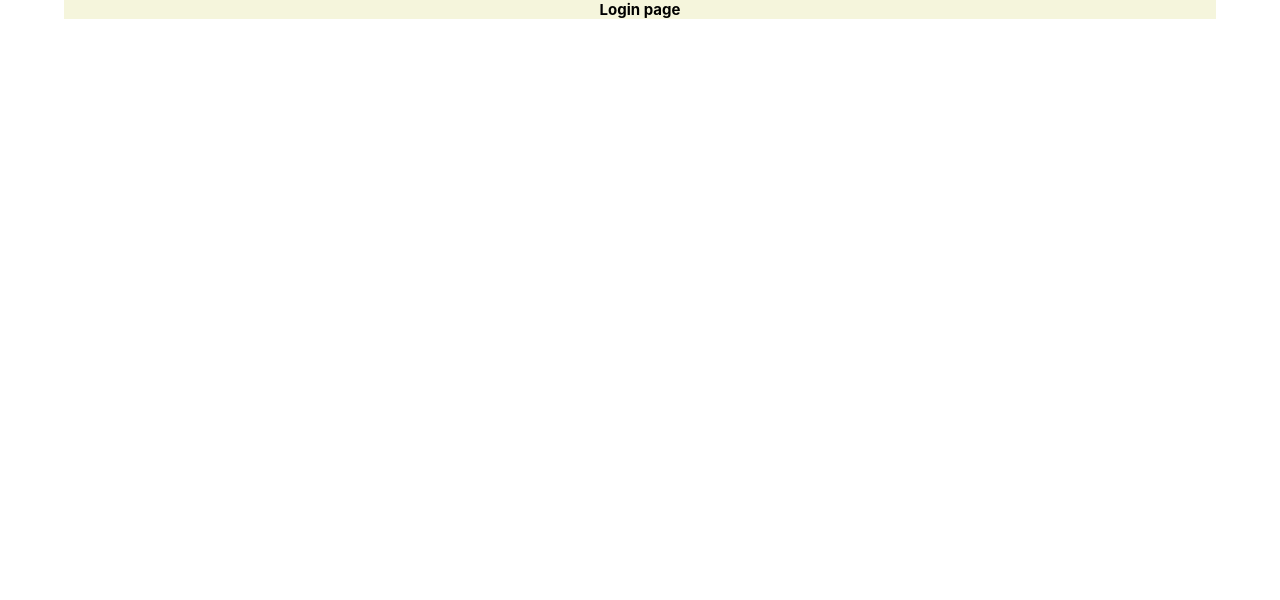
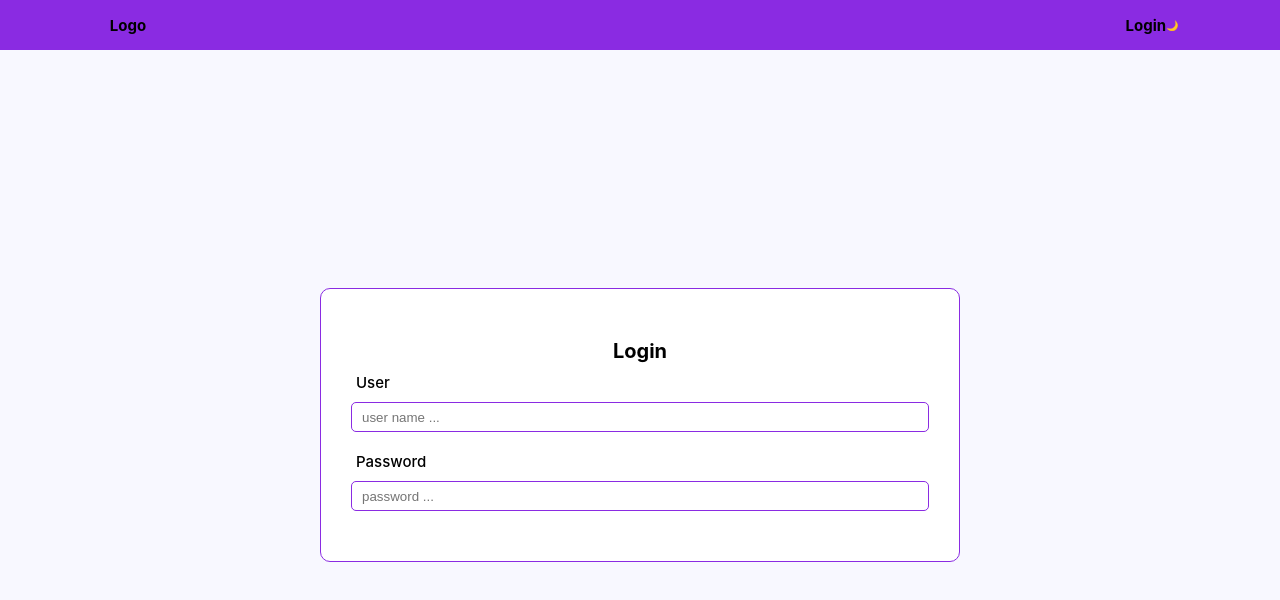
Before and after one commit to Radgus/login_and_upload_image, a React (Create React App) app: page /login in a window 1280 px wide. Shown: the top 600 px of the page. Built offline with nearby package versions, Linux system fonts and the light colour scheme.

Commit message:
login added

```diff
--- a/package.json
+++ b/package.json
@@ -8,6 +8,7 @@
     "@testing-library/user-event": "^13.5.0",
     "react": "^18.2.0",
     "react-dom": "^18.2.0",
+    "react-hook-form": "^7.32.2",
     "react-router-dom": "^6.3.0",
     "react-scripts": "5.0.1",
     "styled-components": "^5.3.5",
--- /dev/null
+++ b/src/components/Header/index.jsx
@@ -0,0 +1,42 @@
+import React from 'react';
+import styled from 'styled-components';
+import { Link } from 'react-router-dom';
+import colors from '../../utils/colors';
+
+
+const Container = styled.div`
+  min-height: 5rem;
+  display: flex;
+  justify-content: space-between;
+  background-color: ${colors.Primary_Background};
+  .container__lateral {
+    width: 20%;
+    padding: 0.5rem;
+    display: flex;
+    align-items: center;
+    justify-content: center;
+    cursor: pointer;
+  }
+  a {
+    text-decoration: none;
+    color: black;
+  }
+
+`;
+
+
+const Header = () => {
+
+  return(
+    <Container>
+      <Link to = '/'  className='container__lateral'>
+        <h2>Logo</h2>
+      </Link>
+      <Link to = '/login' className='container__lateral'>
+        <h2>Login</h2> 🌙
+      </Link>
+    </Container>
+  )
+}
+
+export default Header;
--- a/src/components/Layout.jsx
+++ b/src/components/Layout/index.jsx
@@ -1,16 +1,17 @@
 import React from "react";
 import styled from "styled-components";
+import Header from '../Header';
 
 const Container = styled.div`
-  margin: 0 5%;
-  background-color: beige;
   display: flex;
-  justify-content: center;
+  flex-direction: column;
+  height: inherit;
 `
 
 const Layout = ({ children }) => {
   return (
     <Container>
+      <Header/>
       { children }
     </Container>
   )
--- a/src/index.css
+++ b/src/index.css
@@ -21,3 +21,7 @@ code {
 html {
   font-size: 62.5%;
 }
+
+#root {
+  height: 100vh;
+}
--- /dev/null
+++ b/src/pages/Login/components/InputText.jsx
@@ -0,0 +1,29 @@
+import React from 'react';
+import styled from 'styled-components';
+import colors from '../../../utils/colors';
+
+
+const Input = styled.input`
+  outline: none;
+  border: 0.1rem solid ${colors.Primary_Background};
+  height: 3rem;
+  border-radius: 0.5rem;
+  padding: 0 1rem;
+  width: 100%;
+  &:focus{
+    box-shadow: 0px 0px 5px ${colors.Primary_Background};
+  }
+`;
+
+const InputText = ({...props}) => {
+
+  return (
+    <Input
+      type={props.type}
+      name={props.name}
+      placeholder={props.placeholder}
+    />
+  );
+};
+
+export default InputText;
--- /dev/null
+++ b/src/pages/Login/components/Label.jsx
@@ -0,0 +1,26 @@
+import React from 'react';
+import styled from 'styled-components';
+
+
+const Container = styled.div`
+  margin-bottom: 1rem;
+`;
+
+const LabelArea = styled.label`
+  padding-left: 0.5rem;
+  font-size: 1.5rem;
+  font-weight: 500;
+`;
+
+const Label = ({children, ...props}) => {
+
+  return (
+    <Container>
+      <LabelArea for={props.name}>
+        {children}
+      </LabelArea>
+    </Container>
+  );
+};
+
+export default Label;
--- /dev/null
+++ b/src/pages/Login/components/LoginArea.jsx
@@ -0,0 +1,30 @@
+import React from 'react';
+import styled from 'styled-components';
+import colors from '../../../utils/colors';
+
+
+const LoginAreaContainer = styled.div`
+  border: 0.1rem solid ${colors.Primary_Background};
+  border-radius: 1rem;
+  width: 50%;
+  /* height: 50%; */
+  padding: 5rem 3rem;
+  background-color: white;
+  > * {
+   margin-top : 1rem;
+  }
+  > *:first-child {
+    margin-top: 0px;
+  }
+`;
+
+const LoginArea = ({children}) => {
+
+  return (
+    <LoginAreaContainer>
+      {children}
+    </LoginAreaContainer>
+  );
+};
+
+export default LoginArea;
--- a/src/pages/Login/index.jsx
+++ b/src/pages/Login/index.jsx
@@ -1,20 +1,53 @@
-import React from "react";
-import styled from "styled-components";
+import React from 'react';
+import styled from 'styled-components';
+import { useForm } from 'react-hook-form';
+import LoginArea from './components/LoginArea';
+import InputText from './components/InputText';
+import Label from './components/Label';
+import { TitleH1 } from '../styles/Titles';
+import { Space } from '../styles/mix';
+
 
 const Container = styled.div`
-  margin: 0 5%;
-  background-color: beige;
   display: flex;
+  flex: 1 0 auto;
+  background-color: ghostwhite;
   justify-content: center;
-`
+  align-items: center;
+`;
+
+
+
+LoginArea.Label = Label;
+LoginArea.InputText = InputText;
 
 const Login = () => {
-  return (
+  const { register, handleSubmit,  formState: { errors } } = useForm();
+  const onSubmit = data => console.log(data);
+  console.log('form errors', errors);
+
+  return(
     <Container>
-      <h2>Login page</h2>
+      <LoginArea>
+        <TitleH1>Login</TitleH1>
+        <form id='myform' onSubmit={handleSubmit(onSubmit)}>
+          <LoginArea.Label name='user'>User</LoginArea.Label>
+          <LoginArea.InputText
+            type='text'
+            name='user'
+            placeholder='user name ...'
+          />
+          <Space />
+          <LoginArea.Label name='user'>Password</LoginArea.Label>
+          <LoginArea.InputText
+            type='password'
+            name='passeord'
+            placeholder='password ...'
+          />
+        </form>
+      </LoginArea>
     </Container>
   )
-
 }
 
 export default Login;
--- /dev/null
+++ b/src/pages/styles/Titles/index.jsx
@@ -0,0 +1,6 @@
+import styled from 'styled-components';
+
+
+export const TitleH1 = styled.h1`
+  text-align: center;
+`;
--- /dev/null
+++ b/src/pages/styles/mix/index.jsx
@@ -0,0 +1,6 @@
+import styled from 'styled-components';
+
+
+export const Space = styled.div`
+  height: 2rem;
+`;
--- /dev/null
+++ b/src/utils/colors.js
@@ -0,0 +1,5 @@
+const colors = {
+  Primary_Background: 'blueviolet'
+}
+
+export default colors;
```
Also changed, not shown: src/utils.js (deleted), 1 other file (tests, documents, lock files or other folders).
